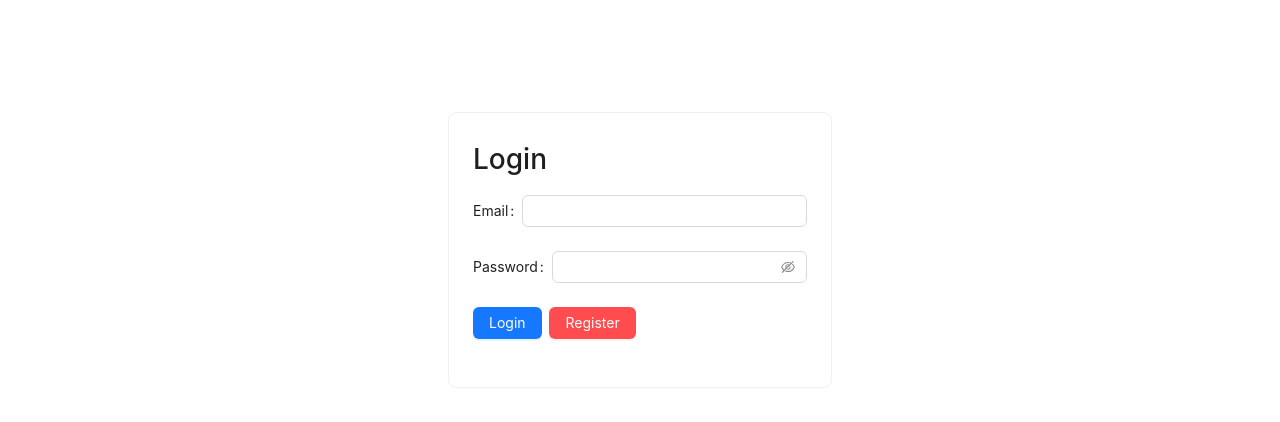
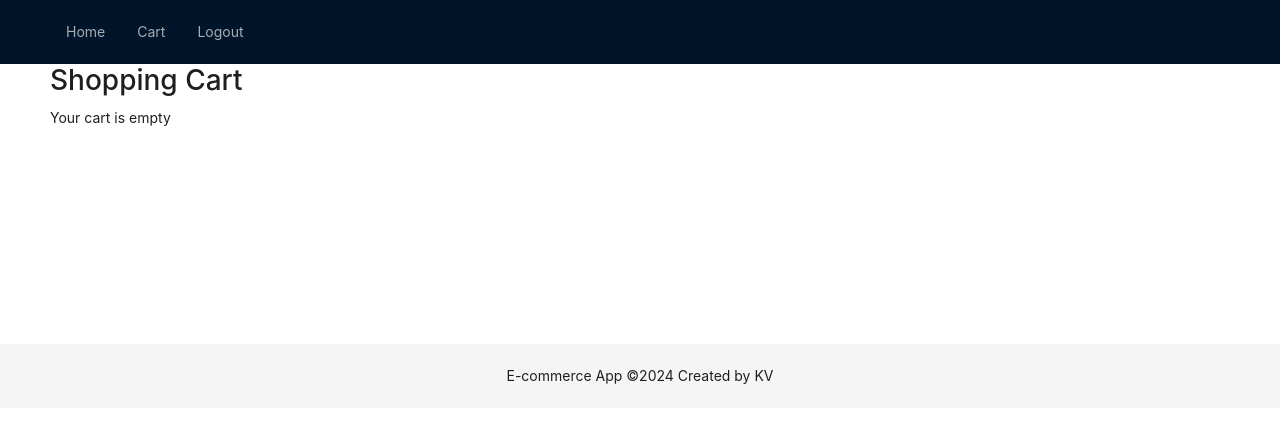
Before and after one commit to krishnajulakanti/shopping-cart, a React (Create React App) app: page /cart in a window 1280 px wide. Before the commit this address led to /auth/login. Shown: the top 422 px of the page. Built offline with nearby package versions, Linux system fonts and the light colour scheme.

Commit message:
auth and no-auth routing

```diff
--- a/src/App.js
+++ b/src/App.js
@@ -13,9 +13,13 @@ function App() {
       <Router>
         <Suspense fallback={<div>Loading...</div>}>
           <Routes>
-            <Route path="/*" element={user?.isLoggedIn ? <MainRoutes /> : <Navigate replace to="/auth/login" />} />
+            {/* NO AUTH */}
+            <Route path="/*" element={<MainRoutes />} />
+
+            {/* AUTHENTICATION */}
+            {/* <Route path="/*" element={user?.isLoggedIn ? <MainRoutes /> : <Navigate replace to="/auth/login" />} />
             <Route path="/auth/*" element={<AuthRoutes />} />
-            <Route path="/*" element={user?.isLoggedIn ? <MainRoutes /> : <AuthRoutes />} />
+            <Route path="/*" element={user?.isLoggedIn ? <MainRoutes /> : <AuthRoutes />} /> */}
           </Routes>
         </Suspense>
       </Router>
```
